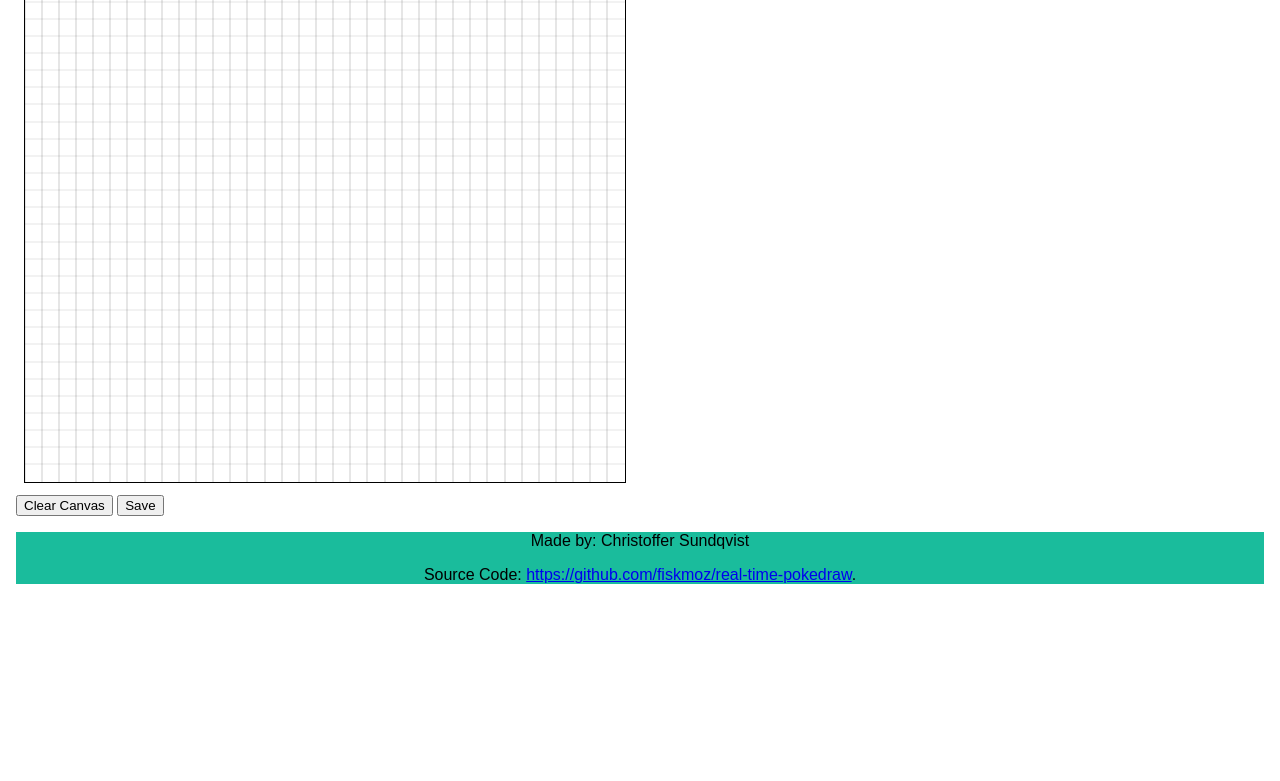
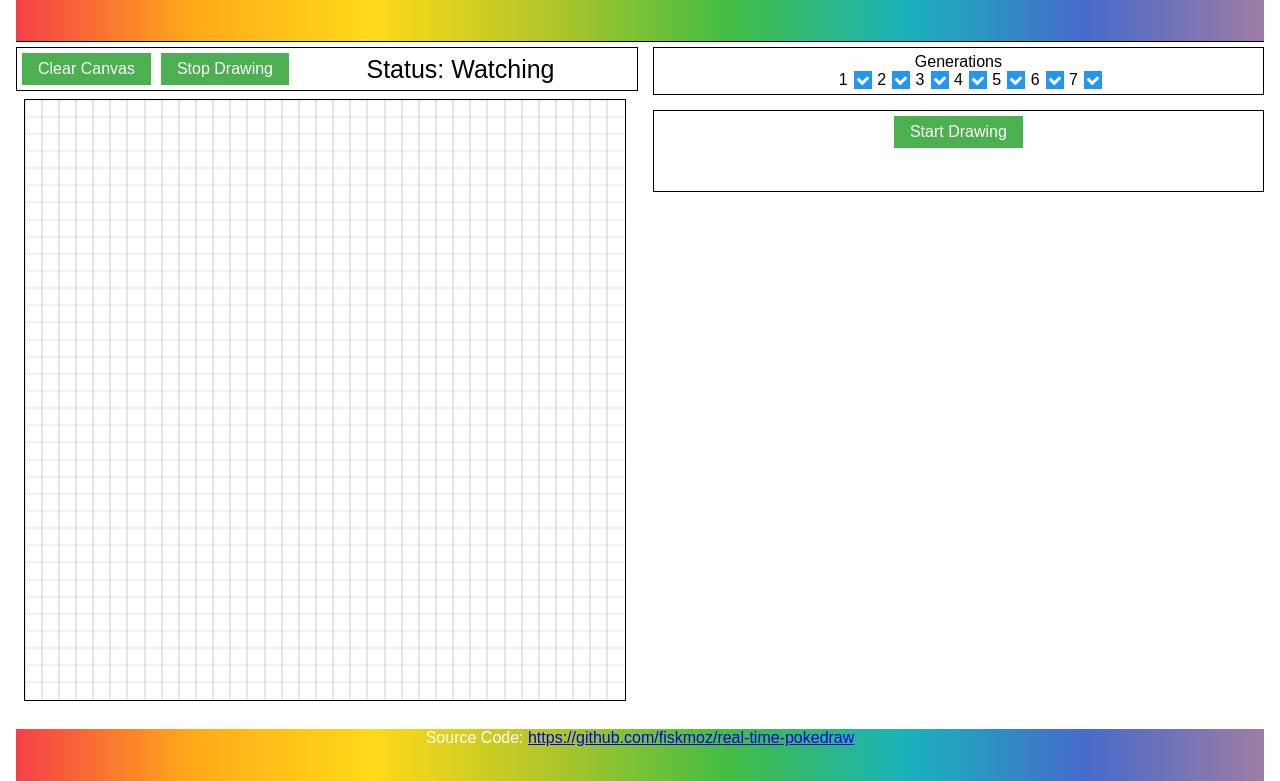
Before and after one commit to fiskmoz/real-time-pokedraw, a PHP site: page /draw.php?x=1 in a window 1280 px wide. Shown: the part 336-1117 px from the top of the page. Before the commit the page ends 920 px from the top, so only its background shows below. Run offline with PHP 8.4, Linux system fonts and the light colour scheme; data that the repository does not hold is empty; some libraries are stand-ins or nearby versions.

Commit message:
Major design overhaul, perist gen selections, watch and draw states

```diff
--- a/components/footer.html
+++ b/components/footer.html
@@ -1,9 +1,10 @@
 <div class="footer">
-  <p>Made by: Christoffer Sundqvist</p>
   <p>
-    Source Code:
-    <a href="https://github.com/fiskmoz/real-time-pokedraw">
-      https://github.com/fiskmoz/real-time-pokedraw</a
-    >.
+  Source Code:
+  <a href="https://github.com/fiskmoz/real-time-pokedraw">
+    https://github.com/fiskmoz/real-time-pokedraw</a
+  >
   </p>
+</br>
+
 </div>
--- a/components/header.html
+++ b/components/header.html
@@ -19,6 +19,10 @@
 
 <div class="header">
   <a id="title" href="/">
-    <h1>Real-time Pokédraw</h1>
+    <img
+      src="https://fontmeme.com/permalink/200422/a58eeebd41d1d7c606dc4e1881cc5acf.png"
+      alt="pokemon-font"
+      border="0"
+    />
   </a>
 </div>
--- a/draw.php
+++ b/draw.php
@@ -27,45 +27,65 @@ print <<<EOF
     <style>
         $css
     </style>
-    <header>
-        $header
+    <head>
         <link rel="stylesheet" href="https://cdn.jsdelivr.net/npm/@simonwep/pickr/dist/themes/classic.min.css"/> <!-- 'classic' theme -->
         <script src="pickr/dist/pickr.min.js"></script>
-    </header>
+        $header
+    </head>
     <body>
         <div class="flexcontainer">
             <div class="left">
                 <div>
+                    <div class="painter_header">
+                        <div id=picker ></div>
+                        <input type="button" class="button" value="Clear Canvas" onclick="clear_canvas()">
+                        <input type="button" class="button" value="Stop Drawing" onclick="stop_drawing()">
+                        <div class="drawing_status" id="drawing_status">
+                            Status: Watching
+                        </div>
+                    </div>
                     <canvas id=draw_canvas name="$x,$y" width=600 height=600></canvas>
-                    <div id="painter_footer">
-                        <div id=picker ></div>
-                        <input type="button" value="Clear Canvas" onclick="clear_canvas()">
-                        <input type=submit value="Save" onclick="save_canvas()">
-                    </div>
                 </div>
             </div>
             <div class="right">
                 <div class="centered">
-                    <input type="button" value="Start Drawing" onclick="start_countdown()">
-                    <h2 id="timer"></h2>
-                    <h2 id="pokemon_name"></h2>
-                    <img id="pokemon_image"></img>
-                    <div class="info_footer">
-                        <p> Generations </p>
-                        <label for="gen1"> 1 </label>
-                        <input type="checkbox" name="gen1" id="gen1" value="1" checked>
-                        <label for="gen2"> 2 </label>
-                        <input type="checkbox" name="gen2" id="gen2" value="2" checked>
-                        <label for="gen3"> 3 </label>
-                        <input type="checkbox" name="gen3" id="gen3" value="3" checked>
-                        <label for="gen4"> 4 </label>
-                        <input type="checkbox" name="gen4" id="gen4" value="4" checked>
-                        <label for="gen5"> 5 </label>
-                        <input type="checkbox" name="gen5" id="gen5" value="5" checked>
-                        <label for="gen6"> 6 </label>
-                        <input type="checkbox" name="gen6" id="gen6" value="6" checked>
-                        <label for="gen7"> 7 </label>
-                        <input type="checkbox" name="gen7" id="gen7" value="7" checked>
+                    <div class="info_header">
+                        Generations
+                        </br>
+                        <label class="checkbox_container" for="gen1"> 1
+                            <input type="checkbox" name="gen1" id="gen1" value="1" checked>
+                            <span class="checkmark"></span>
+                        </label>
+                        <label class="checkbox_container" for="gen2"> 2
+                            <input type="checkbox" name="gen2" id="gen2" value="2" checked>
+                            <span class="checkmark"></span>
+                        </label>
+                        <label class="checkbox_container" for="gen3"> 3
+                            <input type="checkbox" name="gen3" id="gen3" value="3" checked>
+                            <span class="checkmark"></span>
+                        </label>
+                        <label class="checkbox_container" for="gen4"> 4
+                            <input type="checkbox" name="gen4" id="gen4" value="4" checked>
+                            <span class="checkmark"></span>
+                        </label>
+                        <label class="checkbox_container" for="gen5"> 5
+                            <input type="checkbox" name="gen5" id="gen5" value="5" checked>
+                            <span class="checkmark"></span>
+                        </label>
+                        <label class="checkbox_container" for="gen6"> 6
+                            <input type="checkbox" name="gen6" id="gen6" value="6" checked>
+                            <span class="checkmark"></span>
+                        </label>
+                        <label class="checkbox_container" for="gen7"> 7
+                            <input type="checkbox" name="gen7" id="gen7" value="7" checked>
+                            <span class="checkmark"></span>
+                        </label>
+                    </div>
+                    <div class="info">
+                        <input type="button" class="button" value="Start Drawing" onclick="start_countdown()">
+                        <h2 id="timer"></h2>
+                        <h2 id="pokemon_name"></h2>
+                        <img id="pokemon_image"></img>
                     </div>
                 </div>
             </div>
--- a/globals/globals.js
+++ b/globals/globals.js
@@ -2,6 +2,7 @@ const TIMERDEFAULT = 45;
 const AMOUNTOFPOKEMON = 810;
 const DIMENSION = 35;
 const PADDINGLEFT = 16;
+const PADDINGTOP = 5;
 const DEFAULTWHITE = "#FFFFFF";
 const GEN1INTERVALS = [1, 151];
 const GEN2INTERVALS = [152, 251];
@@ -10,6 +11,7 @@ const GEN4INTERVALS = [387, 493];
 const GEN5INTERVALS = [494, 649];
 const GEN6INTERVALS = [650, 721];
 const GEN7INTERVALS = [722, 809];
+const NOOFGENERATIONS = 7;
 
 function asyncXhrRequest(method, url, data) {
   return new Promise(function (resolve, reject) {
--- a/index.js
+++ b/index.js
@@ -55,7 +55,7 @@ function init() {
     }
     let pixelOffset = pixel[0] * PIXELSIZE * DIMENSION + 1;
     selectedBox.style.top =
-      (pixel[1] * PIXELSIZE * DIMENSION + 1).toString() + "px";
+      (pixel[1] * PIXELSIZE * DIMENSION + 1 + PADDINGTOP).toString() + "px";
     selectedBox.style.left =
       (pixelOffset + viewportOffset.left - PADDINGLEFT).toString() + "px";
   });
--- a/index.php
+++ b/index.php
@@ -10,9 +10,9 @@ print <<<EOF
     <style>
         $css
     </style>
-    <header>
+    <head>
         $header
-    </header>
+    </head>
     <body>
         <div id="canvas_wrapper">
             <canvas id=preview_canvas></canvas>
--- a/styling/main.css
+++ b/styling/main.css
@@ -1,15 +1,36 @@
 .header {
-  padding: 30px;
+  padding: 35px;
   text-align: center;
-  background: #1abc9c;
-  color: white;
+  background-image: linear-gradient(
+    to right,
+    rgba(244, 42, 53, 0.9),
+    rgba(255, 162, 0, 0.9),
+    rgba(255, 213, 0, 0.9),
+    rgba(168, 191, 18, 0.9),
+    rgba(46, 181, 47, 0.9),
+    rgba(0, 170, 181, 0.9),
+    rgba(50, 91, 197, 0.9),
+    rgba(148, 109, 155, 0.9)
+  );
   font-size: 30px;
 }
 
 footer {
   display: block;
   text-align: center;
-  background: #1abc9c;
+  background-image: linear-gradient(
+    to right,
+    rgba(244, 42, 53, 0.9),
+    rgba(255, 162, 0, 0.9),
+    rgba(255, 213, 0, 0.9),
+    rgba(168, 191, 18, 0.9),
+    rgba(46, 181, 47, 0.9),
+    rgba(0, 170, 181, 0.9),
+    rgba(50, 91, 197, 0.9),
+    rgba(148, 109, 155, 0.9)
+  );
+  height: auto;
+  color: white;
 }
 
 body {
@@ -17,6 +38,7 @@ body {
   margin-left: 16px;
   margin-right: 16px;
   margin-top: 0px;
+  margin-bottom: 0px;
   font-family: Arial, Helvetica, sans-serif;
 }
 
@@ -24,6 +46,10 @@ body {
   position: relative;
   width: 100%;
   text-align: center;
+  padding-top: 5px;
+  padding-bottom: 5px;
+  border-top: #000000 1px solid;
+  border-bottom: #000000 1px solid;
 }
 
 #preview_canvas {
@@ -43,17 +69,12 @@ body {
   pointer-events: none;
 }
 
-#title {
-  text-decoration: none;
-  color: white;
-}
-
 /* Control the right side */
 .right {
   width: 50%;
 }
 .left {
-  width: 50%;
+  width: 650px;
 }
 
 .centered {
@@ -64,4 +85,119 @@ body {
 
 .flexcontainer {
   display: flex;
+  border-top: black 1px solid;
+  padding-top: 5px;
 }
+
+.painter_header {
+  border: black 1px solid;
+  max-width: 610px;
+  padding: 5px;
+  display: flex;
+}
+
+.info_header {
+  border: black 1px solid;
+  padding: 5px;
+}
+
+.checkbox_container {
+  display: inline-block;
+  position: relative;
+  cursor: pointer;
+  -webkit-user-select: none;
+  -moz-user-select: none;
+  -ms-user-select: none;
+  user-select: none;
+}
+
+.checkbox_container input {
+  position: absolute;
+  opacity: 0;
+  cursor: pointer;
+  height: 0;
+  width: 0;
+}
+
+.checkmark {
+  position: absolute;
+  top: 0;
+  left: 15px;
+  height: 18px;
+  width: 18px;
+  background-color: #eee;
+}
+
+.checkbox_container:hover input ~ .checkmark {
+  background-color: #ccc;
+}
+
+.checkbox_container input:checked ~ .checkmark {
+  background-color: #2196f3;
+}
+
+.checkmark:after {
+  content: "";
+  position: absolute;
+  display: none;
+}
+
+.checkbox_container input:checked ~ .checkmark:after {
+  display: block;
+}
+
+.checkbox_container .checkmark:after {
+  left: 5px;
+  top: 3px;
+  width: 5px;
+  height: 7px;
+  border: solid white;
+  border-width: 0 3px 3px 0;
+  -webkit-transform: rotate(45deg);
+  -ms-transform: rotate(45deg);
+  transform: rotate(45deg);
+}
+
+.checkbox_container + .checkbox_container {
+  margin-left: 25px;
+}
+
+.info {
+  margin-top: 15px;
+  padding: 5px;
+  border: black 1px solid;
+  margin-bottom: 15px;
+}
+
+.pickr {
+  padding: 1px;
+  border: black 5px solid;
+}
+
+.button {
+  background-color: #4caf50;
+  border: none;
+  color: white;
+  padding: 7px 16px;
+  text-align: center;
+  text-decoration: none;
+  display: inline-block;
+  font-size: 16px;
+}
+
+.button:hover {
+  box-shadow: 0 6px 8px 0 rgba(0, 0, 0, 0.24), 0 17px 50px 0 rgba(0, 0, 0, 0.19);
+}
+.pickr + .button {
+  margin-left: 10px;
+}
+
+.button + .button {
+  margin-left: 10px;
+}
+
+.drawing_status {
+  font-size: 25px;
+  text-align: center;
+  margin: auto;
+}
```
Also changed, not shown: draw.js (+53 -18 lines).
